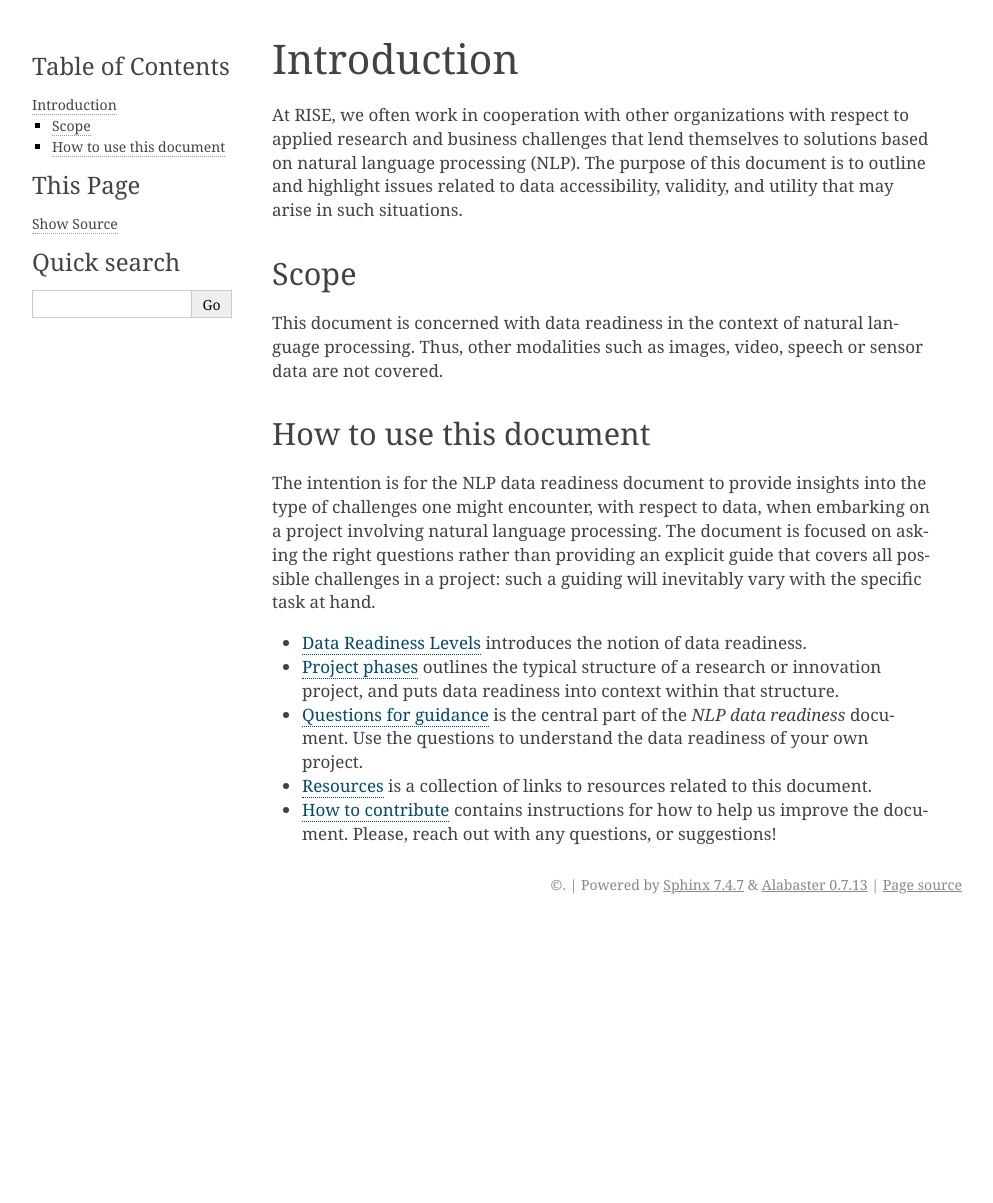
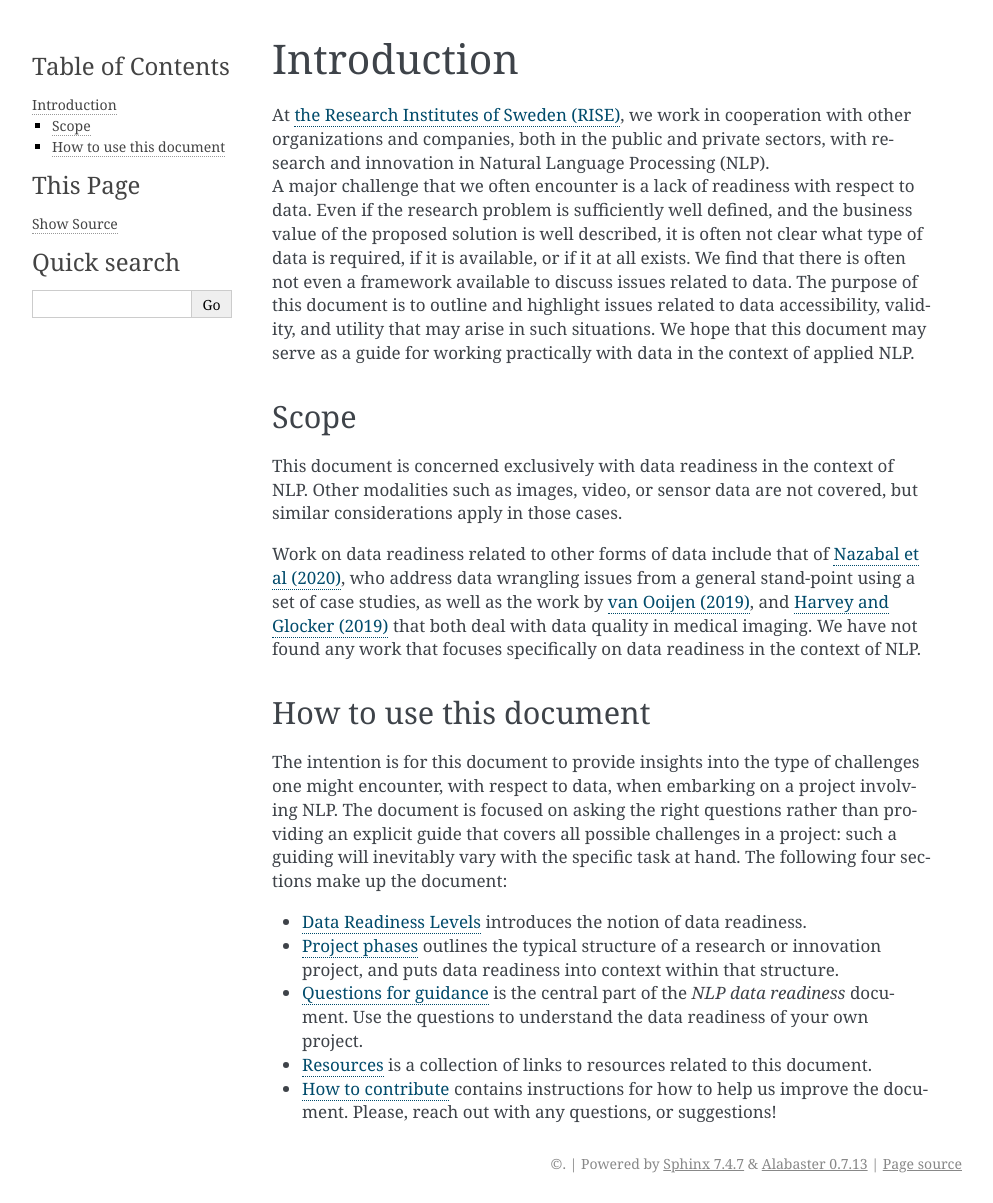
Before and after one commit to fredriko/nlp-data-readiness, a Sphinx documentation site: the page built from docs/introduction.md, in a window 1280 px wide. Shown: the whole page, without its empty margins (148-1141 px from the left). Built offline with Sphinx 7.4.7, drawn with Linux system fonts in a browser that asks for light colours; before the commit the page ends 924 px from its top, so only the background shows below that.

Commit message:
Added PDF version of document. Reworked markdown to include relevant changes made in the PDF.

```diff
--- a/docs/introduction.md
+++ b/docs/introduction.md
@@ -1,21 +1,33 @@
 # Introduction
 
-At RISE, we often work in cooperation with other organizations with respect to applied research and business challenges
-that lend themselves to solutions based on natural language processing (NLP). The purpose of this document is to outline
-and highlight issues related to data accessibility, validity, and utility that may arise in such situations.
+At [the Research Institutes of Sweden (RISE)](https://ri.se), we work in cooperation with other organizations and
+companies, both in the public and private sectors, with research and innovation in Natural Language Processing (NLP).
+A major challenge that we often encounter is a lack of readiness with respect to data. Even if the research problem
+is sufficiently well defined, and the business value of the proposed solution is well described, it is often not
+clear what type of data is required, if it is available, or if it at all exists. We find that there is often not
+even a framework available to discuss issues related to data. The purpose of this document is to outline and
+highlight issues related to data accessibility, validity, and utility that may arise in such situations.
+We hope that this document may serve as a guide for working practically with data in the context of applied NLP.
 
 
 ## Scope
 
-This document is concerned with data readiness in the context of natural language
-processing. Thus, other modalities such as images, video, speech or sensor data are not covered.
+This document is concerned exclusively with data readiness in the context of NLP. Other modalities such as images,
+video, or sensor data are not covered, but similar considerations apply in those cases.
+
+Work on data readiness related to other forms of data include that of [Nazabal et al (2020)](https://arxiv.org/abs/2004.12929),
+who address data wrangling issues from a general stand-point using a set of case studies, as well as the work by
+[van Ooijen (2019)](https://link.springer.com/chapter/10.1007/978-3-319-94878-2_17), and
+[Harvey and Glocker (2019)](https://link.springer.com/chapter/10.1007/978-3-319-94878-2_6) that both deal with data
+quality in medical imaging. We have not found any work that focuses specifically on data readiness in the context of NLP.
+
 
 ## How to use this document
 
-The intention is for the NLP data readiness document to provide insights into the type of challenges one might
-encounter, with respect to data, when embarking on a project involving natural language processing. The document is focused
-on asking the right questions rather than providing an explicit guide that covers all possible challenges in a project:
-such a guiding will inevitably vary with the specific task at hand.
+The intention is for this document to provide insights into the type of challenges one might encounter, with respect
+to data, when embarking on a project involving NLP. The document is focused on asking the right questions rather than
+providing an explicit guide that covers all possible challenges in a project: such a guiding will inevitably vary with
+the specific task at hand. The following four sections make up the document:
 
 * [Data Readiness Levels](data-readiness-levels.md) introduces the notion of data readiness.
 * [Project phases](project-phases.md) outlines the typical structure of a research or innovation project, and puts data readiness into context within that structure.
```
Also changed, not shown: README.md (+10 -6 lines), docs/contribute.md (+5 -6 lines), docs/data-readiness-levels.md (+13 -4 lines), docs/project-phases.md (+4 -5 lines), docs/questions-for-guidance.md (+12 -14 lines), 1 other file.
